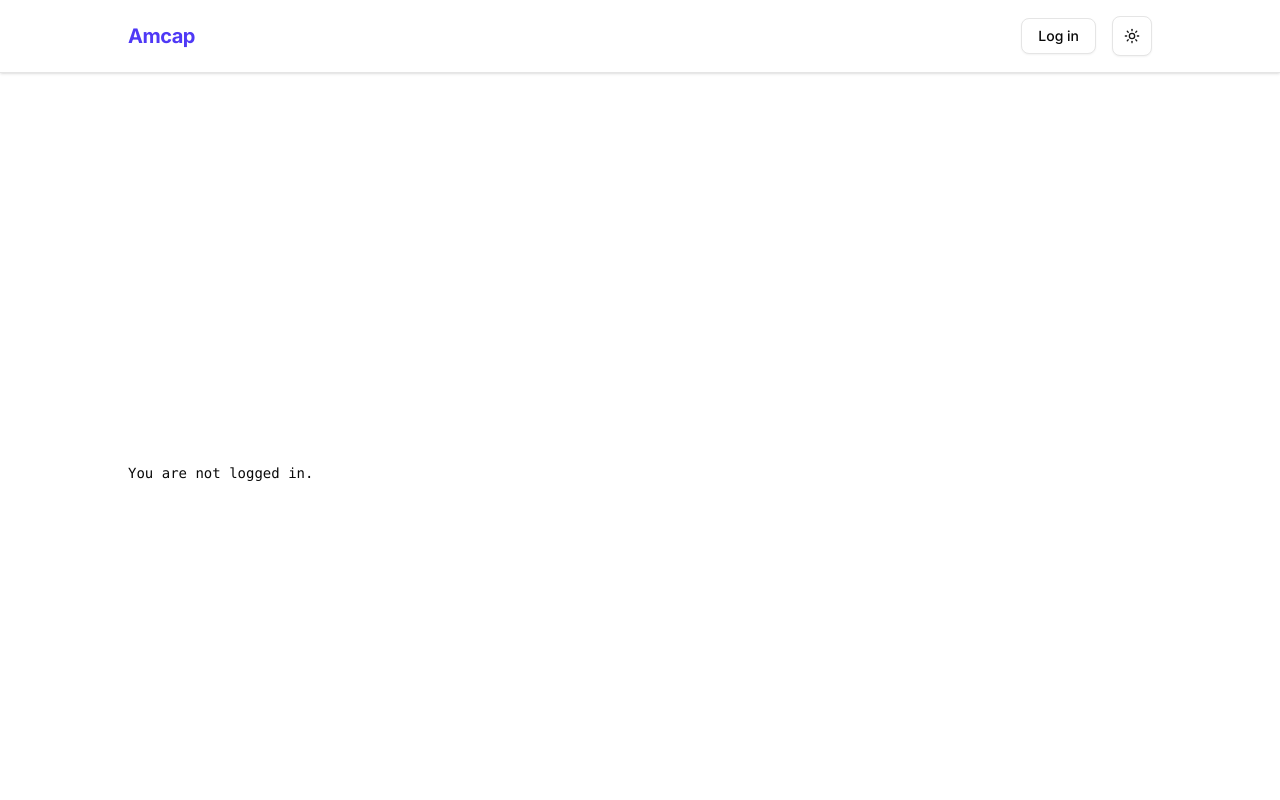
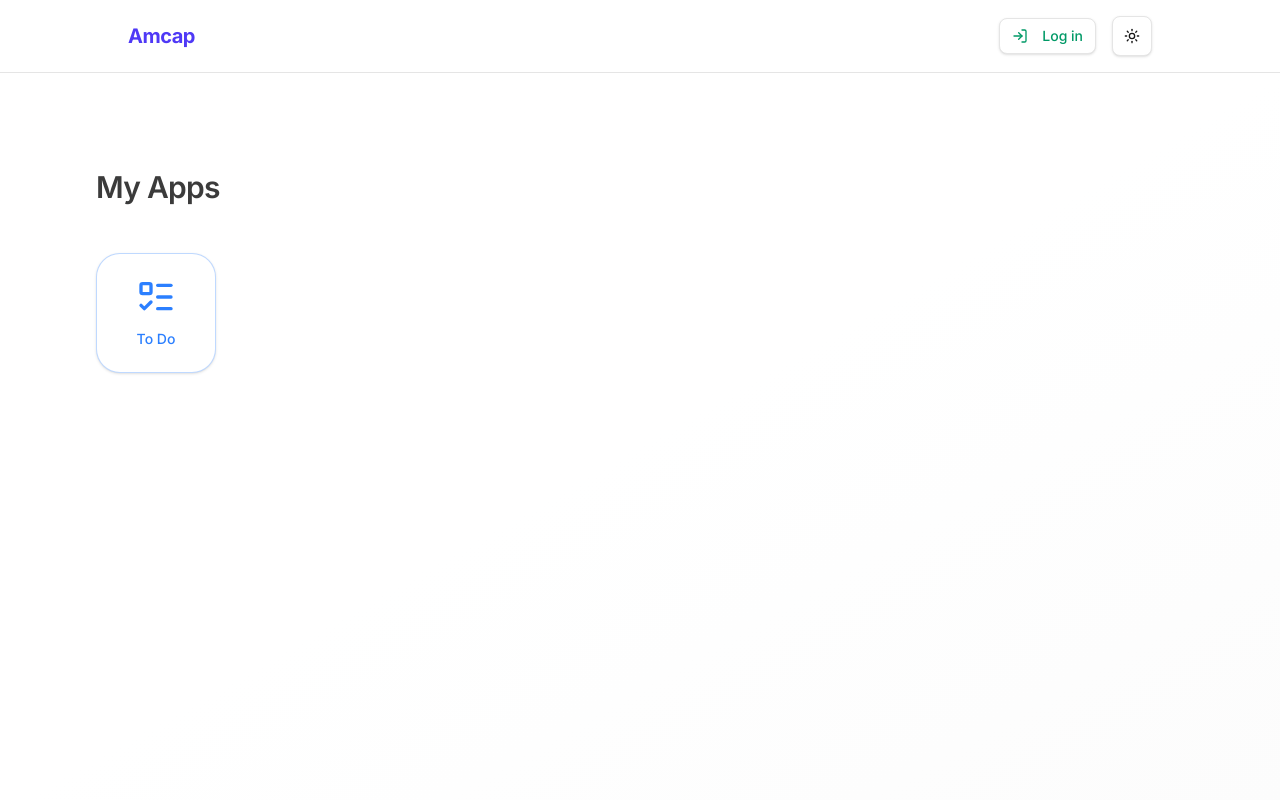
Before and after one commit to AMCAP-Bizcon/amcap-nxt-base, a Next.js app: page / in a window 1280 px wide. Shown: the top 800 px of the page. Built offline with nearby package versions, Linux system fonts and the light colour scheme; no server answers.

Commit message:
feat: implement a dedicated todo page with reordering, editing, and bulk actions, replacing the previous dashboard todo list and updating button styles.

```diff
--- a/src/app/login/page.tsx
+++ b/src/app/login/page.tsx
@@ -1,6 +1,7 @@
 import { login, signup } from '@/app/auth/actions'
 import { Button } from '@/components/ui/button'
 import { Input } from '@/components/ui/input'
+import { LogIn, UserPlus } from 'lucide-react'
 
 export default function LoginPage() {
   return (
@@ -30,9 +31,11 @@ export default function LoginPage() {
         <div className="flex gap-4 mt-4">
           {/* This button triggers the 'login' server action */}
           <Button
+            variant="outline"
             formAction={login}
-            className="flex-1"
+            className="flex-1 text-emerald-600 hover:text-emerald-700 hover:bg-emerald-50 hover:shadow-[0_0_15px_rgba(16,185,129,0.5)] dark:hover:bg-emerald-900/50"
           >
+            <LogIn className="w-4 h-4 mr-1.5" />
             Log in
           </Button>
 
@@ -40,8 +43,9 @@ export default function LoginPage() {
           <Button
             variant="outline"
             formAction={signup}
-            className="flex-1"
+            className="flex-1 text-violet-600 hover:text-violet-700 hover:bg-violet-50 hover:shadow-[0_0_15px_rgba(139,92,246,0.5)] dark:hover:bg-violet-900/50"
           >
+            <UserPlus className="w-4 h-4 mr-1.5" />
             Sign up
           </Button>
         </div>
--- a/src/app/page.tsx
+++ b/src/app/page.tsx
@@ -1,21 +1,43 @@
-import { createClient } from '@/utils/supabase/server' // Import the SERVER client
+import Link from 'next/link';
+import { ListTodo } from 'lucide-react';
 
+/**
+ * Home Component
+ *
+ * This component renders the main landing page of the application as an App Icons Grid.
+ * It serves as a central launchpad for various modules within the SaaS Boilerplate.
+ * Currently, it features the "To Do" application icon which navigates users to their ToDo app.
+ *
+ * Features:
+ * - Responsive grid layout that adapts to different screen sizes.
+ * - Dynamic, modern styling with subtle hover micro-animations and gradients.
+ * - Accessible navigation link via Next.js <Link>.
+ *
+ * @returns React Server Component for the home page.
+ */
 export default async function Home() {
-  // 1. Initialize the client
-  const supabase = await createClient()
+  return (
+    <main className="min-h-[calc(100vh-4rem)] p-6 sm:p-12 md:p-24 bg-gradient-to-br from-background via-background to-muted/30">
+      <div className="max-w-6xl mx-auto">
+        <h1 className="text-2xl sm:text-3xl font-semibold mb-12 text-foreground/80 tracking-tight">
+          My Apps
+        </h1>
 
-  // 2. Fetch the user safely on the server
-  const { data: { user } } = await supabase.auth.getUser()
+        <div className="grid grid-cols-4 sm:grid-cols-5 md:grid-cols-6 lg:grid-cols-8 gap-x-4 gap-y-10">
+          <Link
+            href="/todo"
+            className="flex flex-col items-center justify-center gap-3 group focus:outline-none w-full aspect-square max-w-[6.5rem] sm:max-w-[7.5rem] rounded-[1.25rem] sm:rounded-[1.5rem] border border-blue-500/30 bg-background text-blue-500 shadow-sm hover:border-blue-500/60 hover:bg-blue-500/5 dark:hover:bg-blue-500/10 hover:-translate-y-1 hover:shadow-[0_0_25px_rgba(59,130,246,0.5)] transition-all duration-300 ease-out"
+            aria-label="Open To Do App"
+          >
+            <ListTodo className="w-8 h-8 sm:w-10 sm:h-10 shrink-0 transition-transform group-hover:scale-110 duration-300" />
+            <span className="text-xs sm:text-sm font-medium">
+              To Do
+            </span>
+          </Link>
 
-  return (
-    <main className="flex min-h-screen flex-col items-center justify-center p-24">
-      <div className="z-10 max-w-5xl w-full items-center justify-between font-mono text-sm lg:flex">
-        {user ? (
-          <p>Logged in as: {user.email}</p>
-        ) : (
-          <p>You are not logged in.</p>
-        )}
+          {/* Future apps can be added here following the same pattern */}
+        </div>
       </div>
     </main>
-  )
+  );
 }
--- a/src/app/dashboard/actions.ts
+++ b/src/app/todo/actions.ts
@@ -37,7 +37,7 @@ export async function createTodo(text: string) {
     })
 
     // 3. Tell Next.js to refresh the dashboard page to show the new data
-    revalidatePath('/dashboard')
+    revalidatePath('/todo')
 }
 
 /**
@@ -59,8 +59,8 @@ export async function deleteTodo(id: number) {
     // We use the `and` operator to enforce both ID and user ownership constraints
     await db.delete(todos).where(and(eq(todos.id, id), eq(todos.userId, user.id)))
 
-    // 3. Refresh the dashboard page data
-    revalidatePath('/dashboard')
+    // 3. Refresh the todo page data
+    revalidatePath('/todo')
 }
 
 /**
@@ -85,8 +85,8 @@ export async function updateTodoSequence(items: { id: number; sequence: number }
             .where(and(eq(todos.id, item.id), eq(todos.userId, user.id)))
     }
 
-    // 3. Refresh the dashboard page data
-    revalidatePath('/dashboard')
+    // 3. Refresh the todo page data
+    revalidatePath('/todo')
 }
 
 /**
@@ -110,8 +110,8 @@ export async function updateTodoTexts(items: { id: number; text: string }[]) {
             .where(and(eq(todos.id, item.id), eq(todos.userId, user.id)))
     }
 
-    // 3. Refresh the dashboard page data
-    revalidatePath('/dashboard')
+    // 3. Refresh the todo page data
+    revalidatePath('/todo')
 }
 
 /**
@@ -135,8 +135,8 @@ export async function toggleTodosDoneStatus(ids: number[]) {
         .set({ done: sql`NOT ${todos.done}` })
         .where(and(inArray(todos.id, ids), eq(todos.userId, user.id)))
 
-    // 3. Refresh the dashboard page data
-    revalidatePath('/dashboard')
+    // 3. Refresh the todo page data
+    revalidatePath('/todo')
 }
 
 /**
@@ -159,6 +159,6 @@ export async function deleteMultipleTodos(ids: number[]) {
         .delete(todos)
         .where(and(inArray(todos.id, ids), eq(todos.userId, user.id)))
 
-    // 3. Refresh the dashboard page data
-    revalidatePath('/dashboard')
+    // 3. Refresh the todo page data
+    revalidatePath('/todo')
 }
--- a/src/app/dashboard/page.tsx
+++ b/src/app/todo/page.tsx
@@ -5,7 +5,7 @@ import { createClient } from '@/utils/supabase/server'
 import { createTodo } from './actions'
 import { TodoList } from './TodoList'
 
-export default async function DashboardPage() {
+export default async function ToDoPage() {
     // 1. Get the current user
     const supabase = await createClient()
     const { data: { user } } = await supabase.auth.getUser()
@@ -21,7 +21,7 @@ export default async function DashboardPage() {
 
     return (
         <div className="mx-auto max-w-2xl p-8">
-            <h1 className="text-3xl font-bold mb-8">Your Dashboard</h1>
+            <h1 className="text-3xl font-bold mb-8">Your ToDo List</h1>
 
             <TodoList initialTodos={userTodos} />
         </div>
--- a/src/components/Navbar.tsx
+++ b/src/components/Navbar.tsx
@@ -3,6 +3,7 @@ import { createClient } from '@/utils/supabase/server'
 import { logout } from '@/app/auth/actions'
 import { Button } from '@/components/ui/button'
 import { ThemeToggle } from '@/components/ThemeToggle'
+import { LogIn, LogOut } from 'lucide-react'
 
 export default async function Navbar() {
     const supabase = await createClient()
@@ -19,16 +20,19 @@ export default async function Navbar() {
                     {user ? (
                         <>
                             <span className="text-sm text-muted-foreground hidden sm:block">{user.email}</span>
-                            <Link href="/dashboard" className="text-sm font-medium text-muted-foreground hover:text-foreground transition-colors">
-                                Dashboard
-                            </Link>
                             <form action={logout}>
-                                <Button variant="outline" type="submit">Log out</Button>
+                                <Button variant="outline" type="submit" className="text-rose-600 hover:text-rose-700 hover:bg-rose-50 hover:shadow-[0_0_15px_rgba(244,63,94,0.5)] dark:hover:bg-rose-900/50">
+                                    <LogOut className="w-4 h-4 mr-1.5" />
+                                    Log out
+                                </Button>
                             </form>
                         </>
                     ) : (
                         <Link href="/login">
-                            <Button variant="outline">Log in</Button>
+                            <Button variant="outline" className="text-emerald-600 hover:text-emerald-700 hover:bg-emerald-50 hover:shadow-[0_0_15px_rgba(16,185,129,0.5)] dark:hover:bg-emerald-900/50">
+                                <LogIn className="w-4 h-4 mr-1.5" />
+                                Log in
+                            </Button>
                         </Link>
                     )}
                     <ThemeToggle />
--- a/src/components/ui/button.tsx
+++ b/src/components/ui/button.tsx
@@ -13,7 +13,7 @@ const buttonVariants = cva(
         destructive:
           "bg-destructive text-white hover:bg-destructive/90 focus-visible:ring-destructive/20 dark:focus-visible:ring-destructive/40 dark:bg-destructive/60",
         outline:
-          "border bg-background shadow-xs hover:bg-accent hover:text-accent-foreground dark:bg-input/30 dark:border-input dark:hover:bg-input/50",
+          "border border-input bg-background shadow-sm hover:bg-accent hover:text-accent-foreground hover:-translate-y-0.5 hover:shadow-[0_0_15px_rgba(var(--primary-rgb,148,163,184),0.2)] dark:bg-input/30 dark:border-input dark:hover:bg-input/50 transition-all duration-300 ease-out",
         secondary:
           "bg-secondary text-secondary-foreground hover:bg-secondary/80",
         ghost:
--- a/src/proxy.ts
+++ b/src/proxy.ts
@@ -51,8 +51,8 @@ export default async function proxy(request: NextRequest) {
   } = await supabase.auth.getUser()
 
   // 2. Route Protection (The "Bouncer" Logic)
-  // If user tries to go to /dashboard without a session, bounce them to login
-  if (request.nextUrl.pathname.startsWith('/dashboard') && !user) {
+  // If user tries to go to /todo without a session, bounce them to login
+  if (request.nextUrl.pathname.startsWith('/todo') && !user) {
     return NextResponse.redirect(new URL('/login', request.url))
   }
 
```
Also changed, not shown: src/app/todo/TodoList.tsx (renamed from src/app/dashboard/TodoList.tsx, +7 -7 lines).
